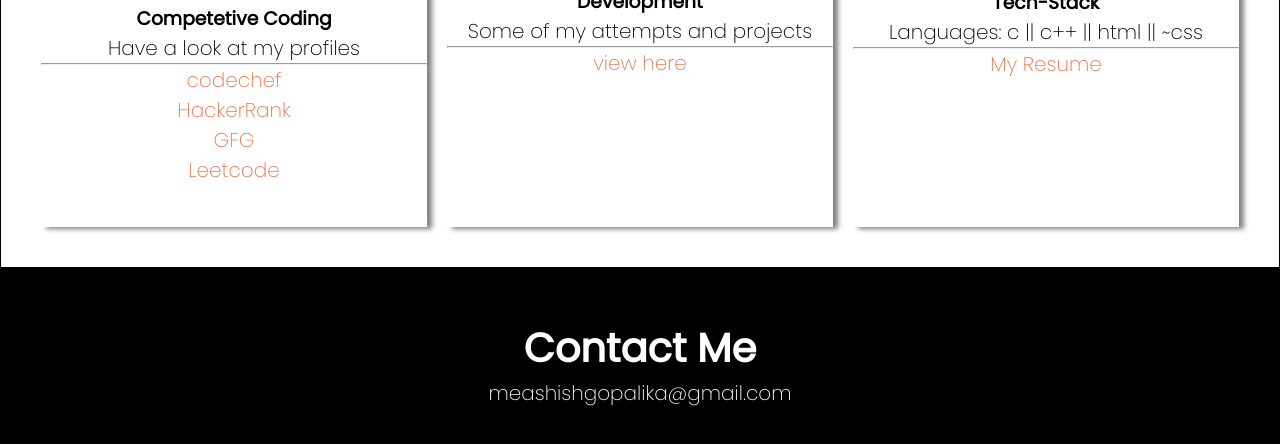
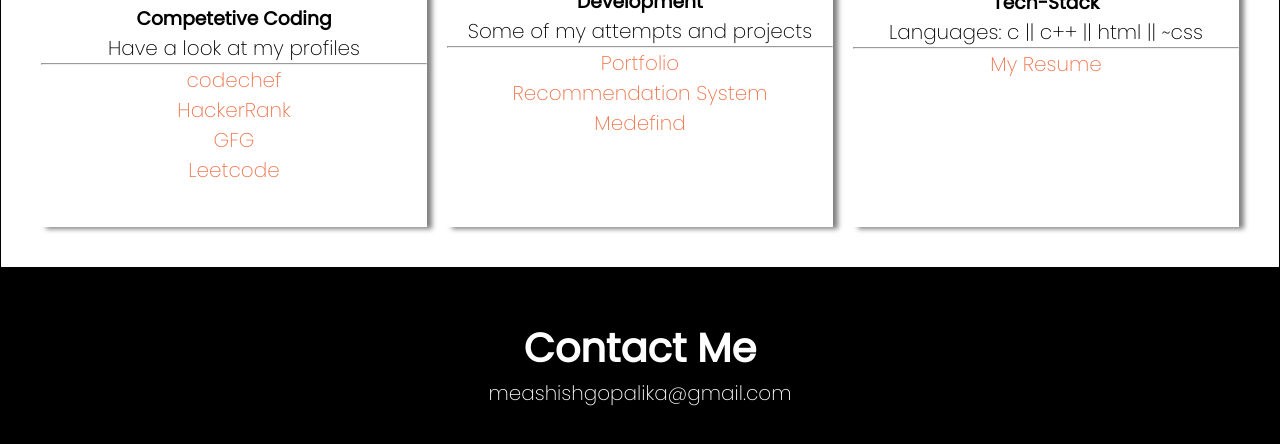
Before and after one commit to ashish-gopalika/portfolio, a plain HTML site: page index.html in a window 1280 px wide. Shown: the part 1478-1922 px from the top of the page. Drawn offline with Linux system fonts and the light colour scheme.

Commit message:
Added Projects

```diff
--- a/index.html
+++ b/index.html
@@ -105,7 +105,11 @@
                     <p class="sub-text">Some of my attempts and projects</p>
                     <hr>
                     <p class="sub-text"><a class="project-link"
-                            href="https://github.com/ashish-gopalika?tab=repositories" target="_blank">view here</a></p>
+                            href="https://github.com/ashish-gopalika/portfolio" target="_blank">Portfolio</a></p>
+                    <p class="sub-text"><a class="project-link"
+                            href="https://github.com/ashish-gopalika/flipkart-grid" target="_blank">Recommendation System</a></p>
+                    <p class="sub-text"><a class="project-link"
+                            href="https://github.com/ashish-gopalika/FC62_TheAvengers" target="_blank">Medefind</a></p>
                 </div>
                 <div class="project">
                     <img class="project-image" src="src/img/photo-1488229297570-58520851e868.jpg" alt="image3" />
```
